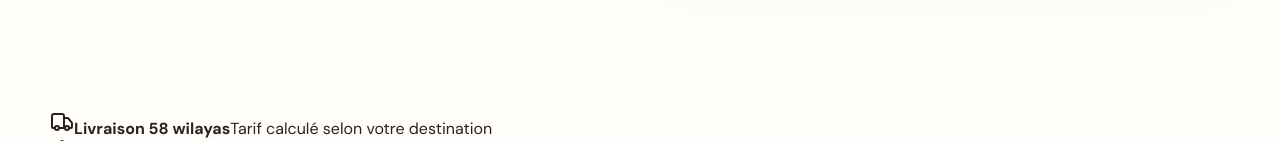
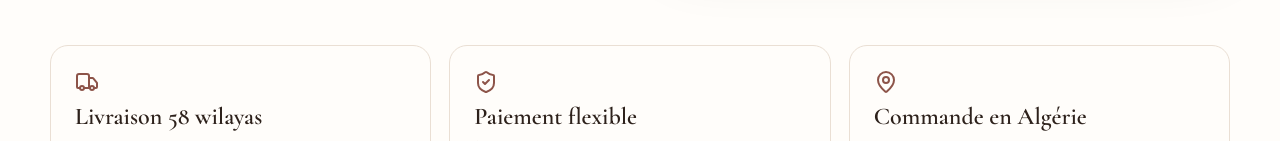
Before and after one commit to H4532/Boutaleb-Sweet, a Next.js app: page / in a window 1280 px wide. Shown: the part 811-952 px from the top of the page. Built offline with nearby package versions, Linux system fonts and the light colour scheme.

Commit message:
style: add Algeria delivery benefits section

```diff
--- a/app/commerce.css
+++ b/app/commerce.css
@@ -3,6 +3,11 @@
 .page-hero .eyebrow { justify-content: center; }
 .page-hero h1 { font-size: clamp(52px, 7vw, 82px); }
 .page-hero > p:last-child { color: var(--muted); font-size: 16px; }
+.delivery-benefits { display: grid; grid-template-columns: repeat(3, 1fr); gap: 18px; padding-top: 30px; padding-bottom: 30px; }
+.delivery-benefits > div { border: 1px solid var(--line); border-radius: 18px; padding: 24px; display: grid; gap: 8px; background: var(--paper); }
+.delivery-benefits svg { color: var(--rose-dark); }
+.delivery-benefits strong { font-family: 'Cormorant Garamond', serif; font-size: 24px; }
+.delivery-benefits span { color: var(--muted); font-size: 12px; line-height: 1.6; }
 .shop-layout { display: grid; grid-template-columns: 190px 1fr; gap: 45px; padding-bottom: 100px; }
 .shop-filters { display: flex; flex-direction: column; gap: 14px; position: sticky; top: 30px; align-self: start; }
 .shop-filters strong { font-family: 'Cormorant Garamond', serif; font-size: 25px; margin-bottom: 8px; }
@@ -38,6 +43,7 @@
 .empty-cart p { color: var(--muted); margin-bottom: 25px; }
 
 @media (max-width: 900px) {
+  .delivery-benefits { grid-template-columns: 1fr; }
   .shop-layout { grid-template-columns: 1fr; }
   .shop-filters { position: static; flex-direction: row; overflow-x: auto; padding-bottom: 8px; }
   .shop-filters strong { display: none; }
```
